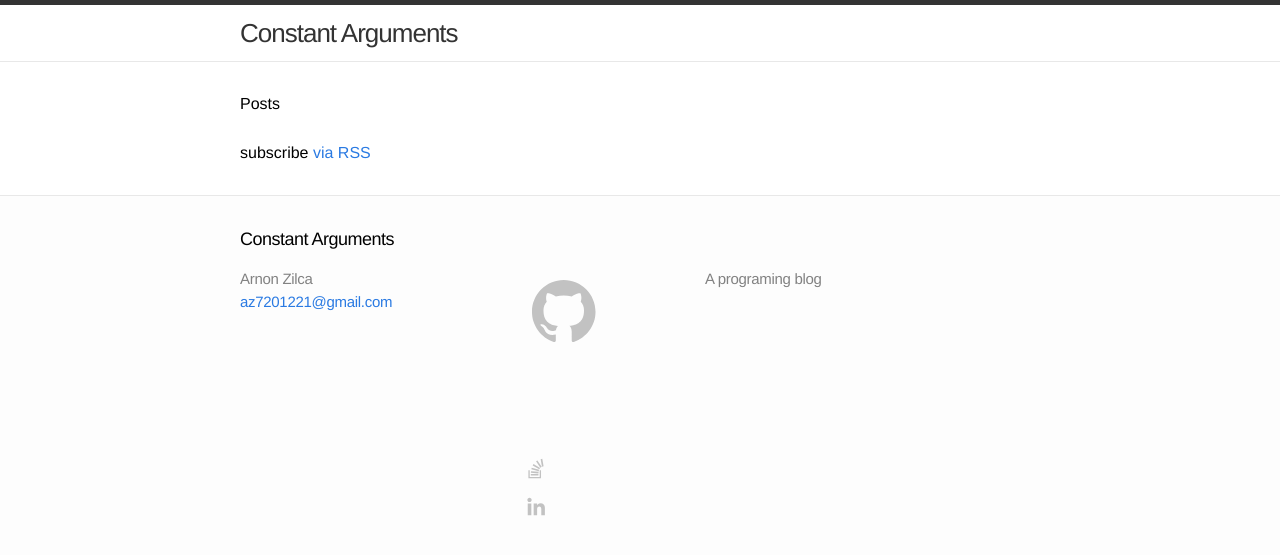
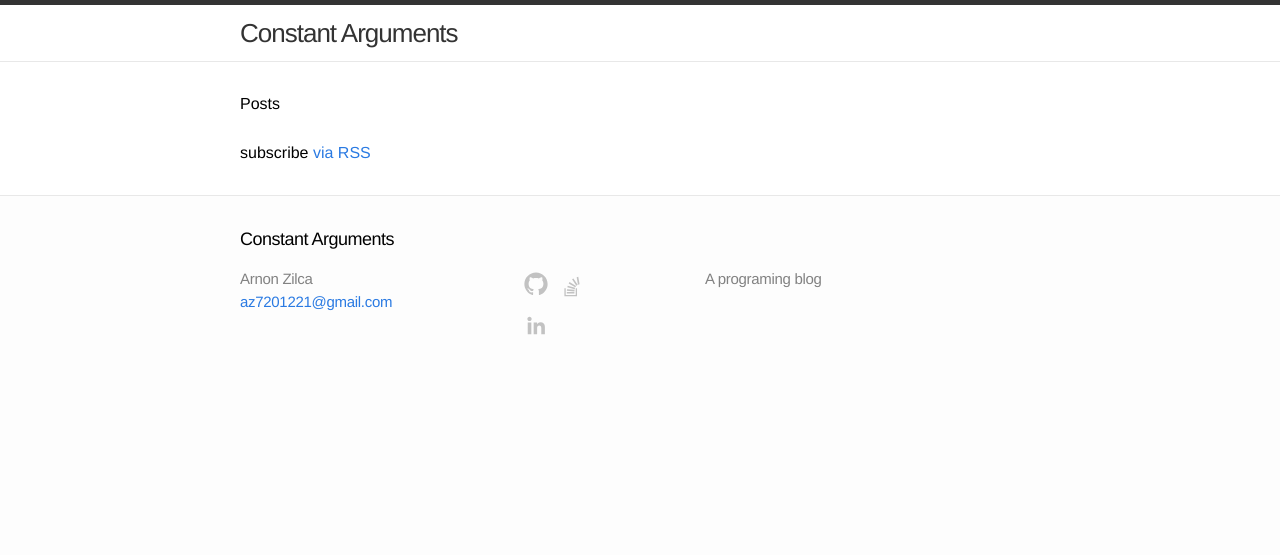
Before and after one commit to arnonzilca/arnonzilca.github.io, a Jekyll site: the page built from index.html, in a window 1280 px wide. Shown: the top 555 px of the page. Built offline with Jekyll 4.4.1, drawn with Linux system fonts in a browser that asks for light colours; comment, search, counter and statistics services are not loaded.

Commit message:
fixing svgs

```diff
--- a/_includes/footer.html
+++ b/_includes/footer.html
@@ -14,7 +14,7 @@
     <div class="footer-col-2 column">
       <ul><li>
         {% if site.github_username %}
-          <a href="https://github.com/{{ site.github_username }}" title="GitHub"><svg class="svg-icon github" viewBox="0 0 1024 1024"><path fill="#C2C2C2" d="M256 70.7c-102.6 0-185.9 83.2-185.9 185.9 0 82.1 53.3 151.8 127.1 176.4 9.3 1.7 12.3-4 12.3-8.9V389.4c-51.7 11.3-62.5-21.9-62.5-21.9 -8.4-21.5-20.6-27.2-20.6-27.2 -16.9-11.5 1.3-11.3 1.3-11.3 18.7 1.3 28.5 19.2 28.5 19.2 16.6 28.4 43.5 20.2 54.1 15.4 1.7-12 6.5-20.2 11.8-24.9 -41.3-4.7-84.7-20.6-84.7-91.9 0-20.3 7.3-36.9 19.2-49.9 -1.9-4.7-8.3-23.6 1.8-49.2 0 0 15.6-5 51.1 19.1 14.8-4.1 30.7-6.2 46.5-6.3 15.8 0.1 31.7 2.1 46.6 6.3 35.5-24 51.1-19.1 51.1-19.1 10.1 25.6 3.8 44.5 1.8 49.2 11.9 13 19.1 29.6 19.1 49.9 0 71.4-43.5 87.1-84.9 91.7 6.7 5.8 12.8 17.1 12.8 34.4 0 24.9 0 44.9 0 51 0 4.9 3 10.7 12.4 8.9 73.8-24.6 127-94.3 127-176.4C441.9 153.9 358.6 70.7 256 70.7z"/></svg><!--[if lt IE 9]><em>GitHub</em><![endif]--></a>
+          <a href="https://github.com/{{ site.github_username }}" title="GitHub"><svg class="svg-icon github" viewBox="0 0 512 512"><path fill="#C2C2C2" d="M256 70.7c-102.6 0-185.9 83.2-185.9 185.9 0 82.1 53.3 151.8 127.1 176.4 9.3 1.7 12.3-4 12.3-8.9V389.4c-51.7 11.3-62.5-21.9-62.5-21.9 -8.4-21.5-20.6-27.2-20.6-27.2 -16.9-11.5 1.3-11.3 1.3-11.3 18.7 1.3 28.5 19.2 28.5 19.2 16.6 28.4 43.5 20.2 54.1 15.4 1.7-12 6.5-20.2 11.8-24.9 -41.3-4.7-84.7-20.6-84.7-91.9 0-20.3 7.3-36.9 19.2-49.9 -1.9-4.7-8.3-23.6 1.8-49.2 0 0 15.6-5 51.1 19.1 14.8-4.1 30.7-6.2 46.5-6.3 15.8 0.1 31.7 2.1 46.6 6.3 35.5-24 51.1-19.1 51.1-19.1 10.1 25.6 3.8 44.5 1.8 49.2 11.9 13 19.1 29.6 19.1 49.9 0 71.4-43.5 87.1-84.9 91.7 6.7 5.8 12.8 17.1 12.8 34.4 0 24.9 0 44.9 0 51 0 4.9 3 10.7 12.4 8.9 73.8-24.6 127-94.3 127-176.4C441.9 153.9 358.6 70.7 256 70.7z"/></svg><!--[if lt IE 9]><em>GitHub</em><![endif]--></a>
           <!--<a href="https://github.com/{{ site.github_username }}" class="icon github" title="GitHub">-->
               <!--<svg version="1.1" class="github-icon-svg" xmlns="http://www.w3.org/2000/svg" xmlns:xlink="http://www.w3.org/1999/xlink" x="0px" y="0px"-->
                  <!--viewBox="0 0 512 512">-->
--- a/css/main.css
+++ b/css/main.css
@@ -134,8 +134,10 @@
 }
 
 .svg-icon {
-    color: #C2C2C2
-    fill: #C2C2C2
+  width: 32px;
+  height: 32px;
+  color: #C2C2C2
+  fill: #C2C2C2
 }
 
 .svg-icon:hover {
```
